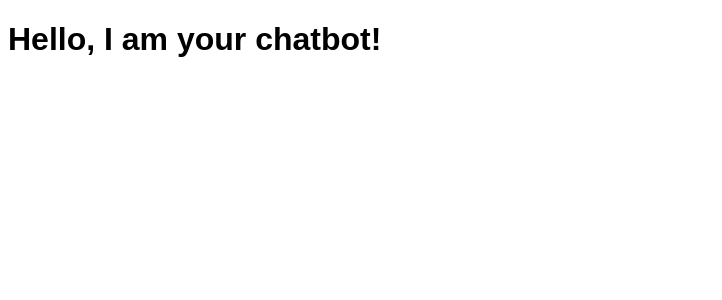
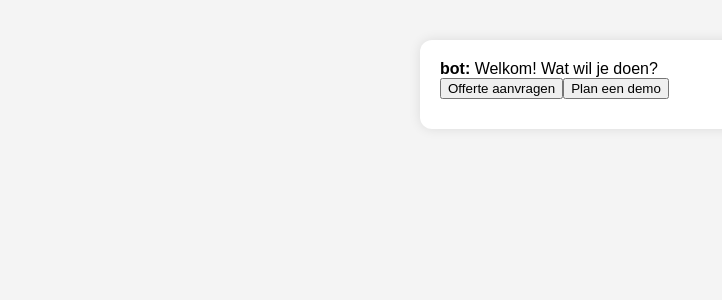
Before and after one commit to ennes7/Chatbot-livelive, a React (Vite) app: page / in a window 1280 px wide. Shown: the top 300 px of the page, without its empty margins (0-722 px from the left). Built offline with nearby package versions, Linux system fonts and the light colour scheme.

Commit message:
Add files via upload

```diff
--- a/index.html
+++ b/index.html
@@ -2,8 +2,8 @@
 <html lang="en">
 <head>
   <meta charset="UTF-8" />
-    <meta name="viewport" content="width=device-width, initial-scale=1.0" />
-    <title>Chatbot</title>
+  <meta name="viewport" content="width=device-width, initial-scale=1.0"/>
+  <title>Chatbot Flow</title>
 </head>
 <body>
   <div id="root"></div>
--- a/package.json
+++ b/package.json
@@ -1,5 +1,5 @@
 {
-  "name": "chatbot-prototype",
+  "name": "chatbot-flow",
   "version": "1.0.0",
   "scripts": {
     "dev": "vite",
@@ -12,6 +12,6 @@
   },
   "devDependencies": {
     "@vitejs/plugin-react": "^4.0.0",
-    "vite": "^4.5.0"
+    "vite": "^4.4.9"
   }
 }
--- /dev/null
+++ b/src/ChatbotFlow.jsx
@@ -0,0 +1,56 @@
+import React, { useState } from "react";
+
+const steps = [
+  { id: 0, text: "Welkom! Wat wil je doen?", options: ["Offerte aanvragen", "Plan een demo"] },
+  { id: 1, text: "Top! Wat is je naam?" },
+  { id: 2, text: "Bedankt! Wat is je e-mailadres?" },
+  { id: 3, text: "Je aanvraag is ontvangen. We nemen snel contact met je op!" },
+];
+
+export default function ChatbotFlow() {
+  const [messages, setMessages] = useState([{ from: "bot", text: steps[0].text, options: steps[0].options }]);
+  const [step, setStep] = useState(0);
+  const [input, setInput] = useState("");
+
+  const handleOptionClick = (option) => {
+    setMessages(prev => [...prev, { from: "user", text: option }]);
+    nextStep();
+  };
+
+  const handleSend = () => {
+    if (!input.trim()) return;
+    setMessages(prev => [...prev, { from: "user", text: input }]);
+    setInput("");
+    nextStep();
+  };
+
+  const nextStep = () => {
+    const next = step + 1;
+    setStep(next);
+    if (steps[next]) {
+      setMessages(prev => [...prev, { from: "bot", text: steps[next].text, options: steps[next].options }]);
+    }
+  };
+
+  return (
+    <div className="chat-window">
+      {messages.map((msg, i) => (
+        <div key={i} className="chat-message"><strong>{msg.from}:</strong> {msg.text}
+          {msg.options && (
+            <div>
+              {msg.options.map((opt, idx) => (
+                <button key={idx} onClick={() => handleOptionClick(opt)}>{opt}</button>
+              ))}
+            </div>
+          )}
+        </div>
+      ))}
+      {!steps[step]?.options && step < steps.length - 1 && (
+        <div className="chat-input">
+          <input value={input} onChange={(e) => setInput(e.target.value)} placeholder="Typ hier..." />
+          <button onClick={handleSend}>Verstuur</button>
+        </div>
+      )}
+    </div>
+  );
+}
--- a/src/index.css
+++ b/src/index.css
@@ -1 +1,28 @@
-body { font-family: Arial, sans-serif; }
+body {
+  font-family: sans-serif;
+  margin: 0;
+  padding: 0;
+  background: #f4f4f4;
+}
+.chat-window {
+  max-width: 400px;
+  margin: 40px auto;
+  background: white;
+  border-radius: 12px;
+  padding: 20px;
+  box-shadow: 0 0 12px rgba(0,0,0,0.1);
+}
+.chat-message {
+  margin-bottom: 10px;
+}
+.chat-input {
+  display: flex;
+  margin-top: 15px;
+}
+.chat-input input {
+  flex: 1;
+  padding: 10px;
+}
+.chat-input button {
+  padding: 10px 16px;
+}
--- a/src/main.jsx
+++ b/src/main.jsx
@@ -1,10 +1,10 @@
 import React from "react";
 import ReactDOM from "react-dom/client";
-import Chatbot from "./ChatbotPrototype";
+import ChatbotFlow from "./ChatbotFlow.jsx";
 import "./index.css";
 
 ReactDOM.createRoot(document.getElementById("root")).render(
   <React.StrictMode>
-    <Chatbot />
+    <ChatbotFlow />
   </React.StrictMode>
 );
--- a/vite.config.js
+++ b/vite.config.js
@@ -1,6 +1,6 @@
-import { defineConfig } from 'vite'
-import react from '@vitejs/plugin-react'
+import { defineConfig } from 'vite';
+import react from '@vitejs/plugin-react';
 
 export default defineConfig({
   plugins: [react()],
-})
+});
```
Lines whose indentation alone changed are shown as unchanged.
